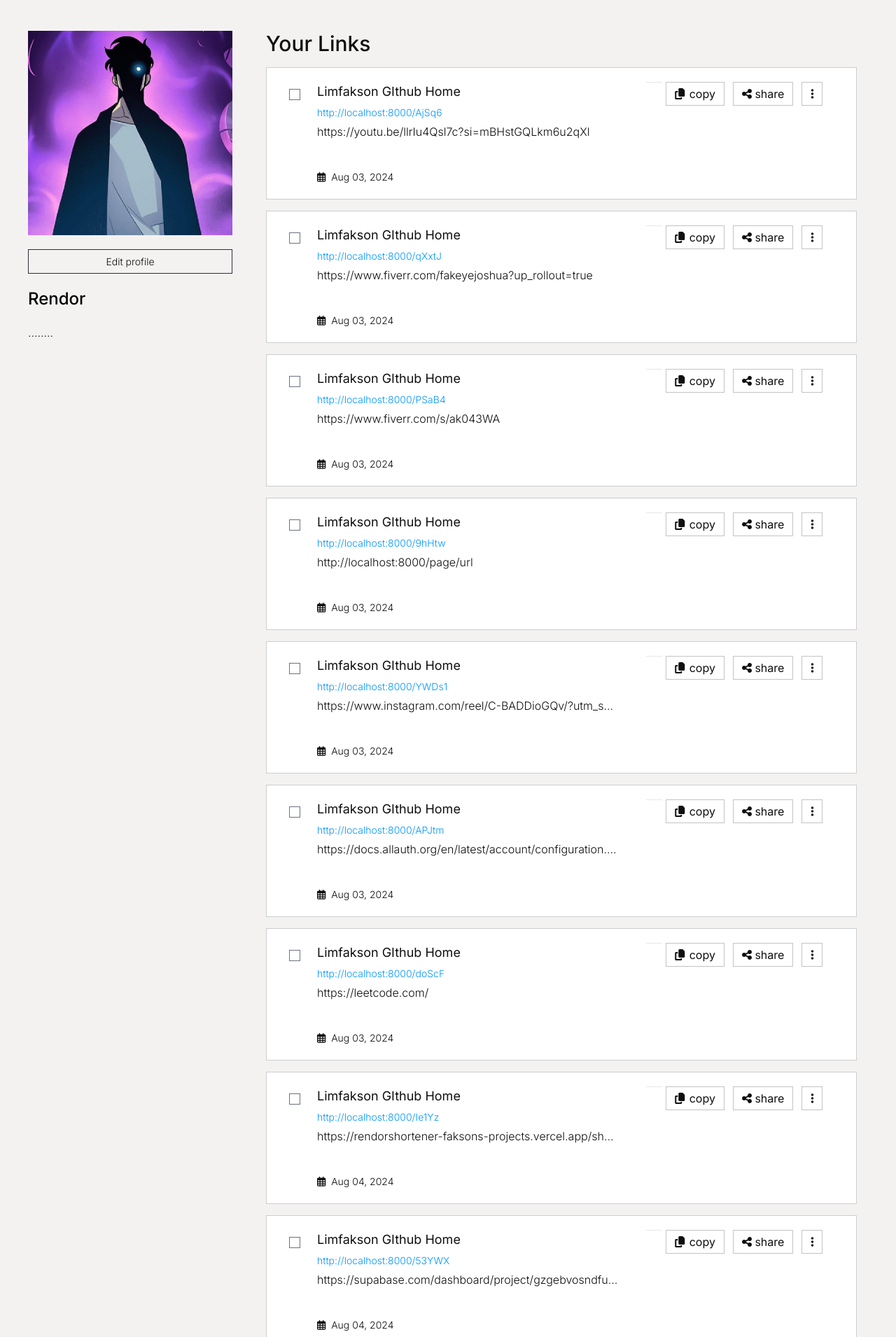
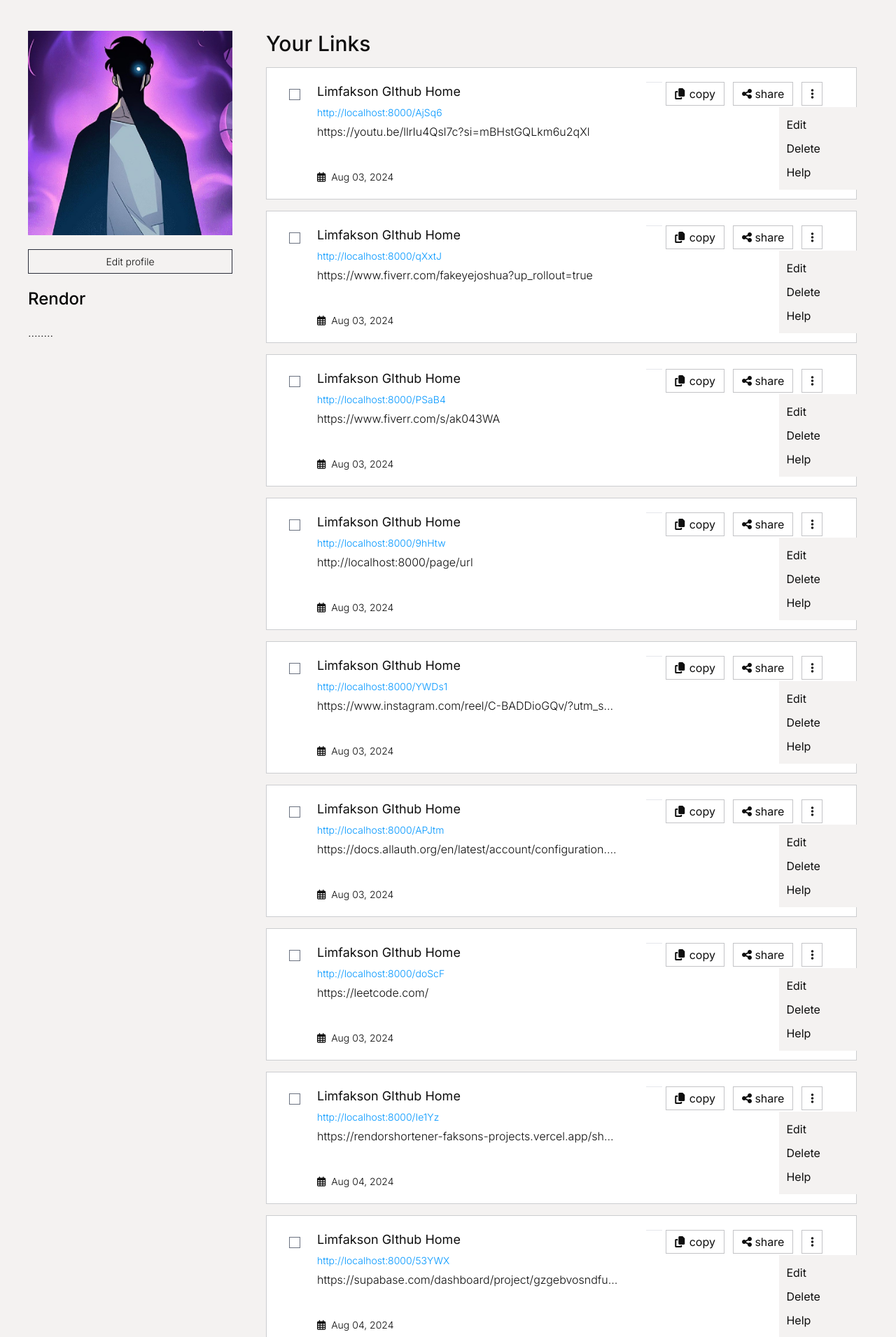
Before and after one commit to limFakson/Digiurl_shortener, a Django app: template view/templates/Page/profile.html in a window 1280 px wide. Shown: the part 92-2002 px from the top of the page at 70% size. Run offline with Django 5.2, Linux system fonts and the light colour scheme; the template is opened without the code that fills it: values that come from a table or form of the project are taken from there, others are empty; a user stored in the database is signed in; data comes from the database, SQL or seed files in the repository; both versions use the stored data as it was after the commit; tables that the repository leaves empty hold one stand-in row (values such as "Sample post"); some libraries are stand-ins or nearby versions.

Commit message:
once upon a time

```diff
--- a/view/templates/Page/profile.html
+++ b/view/templates/Page/profile.html
@@ -31,7 +31,7 @@
         {% for link in url %}
         <div class="link-card my-4 bg-white relative w-full px-4 sm:px-8 py-5 border border-[#2b2e3b3d] border-solid"
           data-link="{{ link.shorturl }}">
-          <div class="link-box w-full flex flex-wrap flex-col sm:flex-row gap-1">
+          <div class="link-box w-full relative flex flex-wrap flex-col sm:flex-row gap-1">
             <div class="link-information sm:w-[65%] w-full flex flex-row gap-6">
               <span class="orb pt-1">
                 <input type="checkbox" name="orb" id="orb">
@@ -76,8 +76,15 @@
                 share
               </div>
               <div
-                class="copy-btn border-[1px] border-[#2b2e3b48] px-3 py-1 border-solid text-base font-normal cursor-pointer">
+                class="option-btn border-[1px] border-[#2b2e3b48] px-3 py-1 border-solid text-base font-normal cursor-pointer">
                 <i class="fa-solid fa-ellipsis-vertical"></i>
+              </div>
+              <div class="options absolute bg-[#F4F2F1] top-9 w-auto">
+                <ul class="w-[7rem] py-2">
+                  <li>Edit</li>
+                  <li>Delete</li>
+                  <li>Help</li>
+                </ul>
               </div>
             </div>
           </div>
@@ -112,8 +119,7 @@
         </div>
         <div class="icons flex flex-col items-center flex-shrink-0 mr-8 w-[65px] h-full">
           <span class="inline-block object-fill border border-solid">
-            <a href="https://www.facebook.com/dialog/share?app_id=145634995501895&display=popup&u="
-              data-action="share/whatsapp/share" target="_blank" id="social-link">
+            <a href="/" data-action="share/whatsapp/share" target="_blank" id="social-link">
               <svg viewBox="0 0 48 48" height="28" width="28" xmlns="http://www.w3.org/2000/svg" aria-hidden="true">
                 <title>Facebook</title>
                 <path
--- a/view/theme/static/css/custom.css
+++ b/view/theme/static/css/custom.css
@@ -76,6 +76,10 @@
         width: 40%;
         height: 10rem;
     }
+
+    .drop {
+        left: 2rem;
+    }
 }
 
 @media (max-width:480px) {
@@ -117,3 +121,24 @@
 .icons span {
     padding: .9rem 1.5rem;
 }
+
+.link-button div:hover {
+    background-color: #f4f2f1;
+}
+
+.options {
+    transform: translateX(50px);
+    transition: transform 0.3s ease, opacity 0.3s ease;
+    transition-behavior: allow-discrete;
+    transition-delay: 0.1s;
+    transition-timing-function: ease-in-out;
+}
+
+.options li:hover {
+    background-color: #fff;
+}
+
+.options li {
+    padding: 5px 10px;
+    cursor: pointer;
+}
--- a/view/theme/static/css/dist/styles.css
+++ b/view/theme/static/css/dist/styles.css
@@ -803,6 +803,10 @@ select {
   top: 0px;
 }
 
+.top-9 {
+  top: 2.25rem;
+}
+
 .float-left {
   float: left;
 }
@@ -995,12 +999,12 @@ select {
   width: full;
 }
 
+.w-auto {
+  width: auto;
+}
+
 .w-full {
   width: 100%;
-}
-
-.w-\[18\%\] {
-  width: 18%;
 }
 
 .max-w-full {
@@ -1234,6 +1230,11 @@ select {
   padding-bottom: 0.25rem;
 }
 
+.py-2 {
+  padding-top: 0.5rem;
+  padding-bottom: 0.5rem;
+}
+
 .py-4 {
   padding-top: 1rem;
   padding-bottom: 1rem;
@@ -1259,11 +1260,6 @@ select {
   padding-bottom: 6px;
 }
 
-.py-2 {
-  padding-top: 0.5rem;
-  padding-bottom: 0.5rem;
-}
-
 .pb-2 {
   padding-bottom: 0.5rem;
 }
--- a/view/views.py
+++ b/view/views.py
@@ -33,7 +33,7 @@ def login(request):
 
 
     if user.is_authenticated:
-        return redirect('/short/view/home')
+        return redirect('/short/view/profile')
 
     if request.method == "GET":
         return render(request, 'Auth/login.html')
@@ -47,7 +47,7 @@ def register(request):
         user =None
 
     if user.is_authenticated:
-        return redirect('/short/view/home')
+        return redirect('/short/view/profile')
 
     if request.method == "GET":
         return render(request, 'Auth/register.html')
```
Also changed, not shown: other parts of view/theme/static/css/dist/styles.css (+15 -35 lines), view/templates/Page/home.html (+9 -25 lines), view/theme/static/script/base.js (+74 -7 lines), db.sqlite3.
